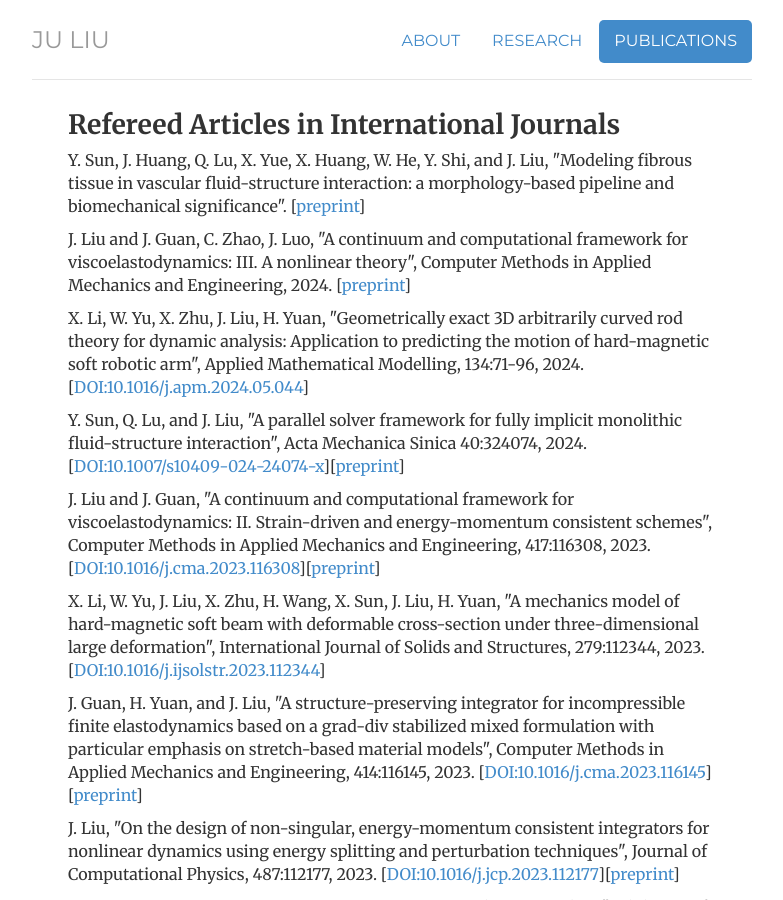
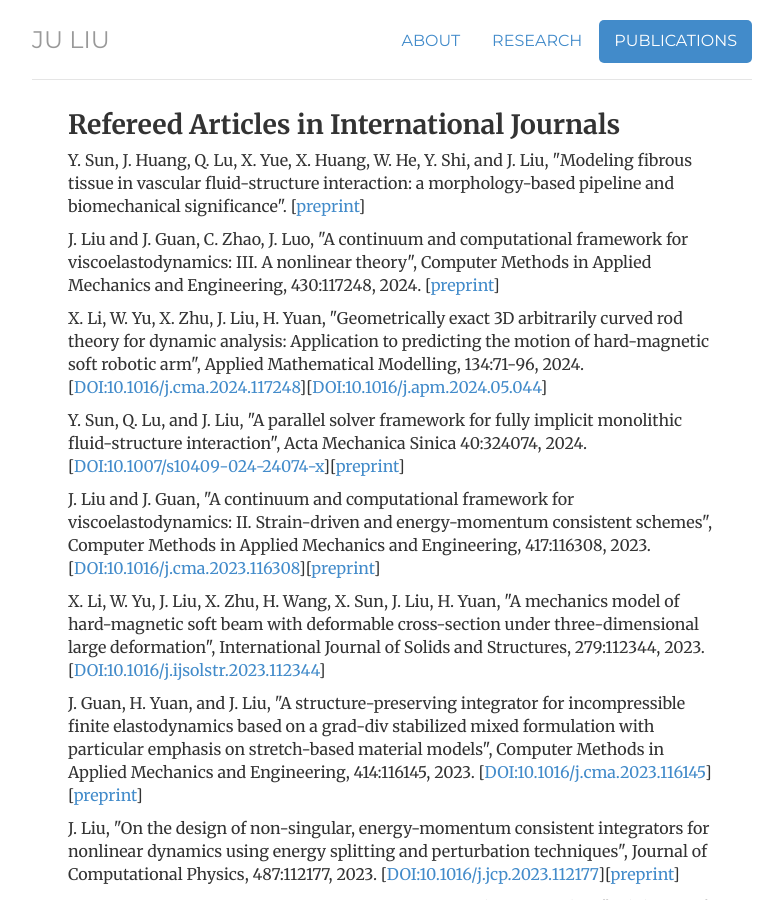
Before and after one commit to ju-liu/ju-liu.github.io, a Jekyll site: the page built from publications/index.html, in a window 1280 px wide and 900 px high. Shown: the whole window, without its empty margins (248-1031 px from the left). Built offline with Jekyll 4.4.1, drawn with Linux system fonts in a browser that asks for light colours; nearby versions of some CDN libraries; library files that are not in the unit come from our copies; comment, search, counter and statistics services are not loaded.

Commit message:
Update index.html

```diff
--- a/publications/index.html
+++ b/publications/index.html
@@ -12,9 +12,9 @@ description: Current Publications for Dr. Ju Liu
   <h2>Refereed Articles in International Journals</h2>
   <p>Y. Sun, J. Huang, Q. Lu, X. Yue, X. Huang, W. He, Y. Shi, and J. Liu, "Modeling fibrous tissue in vascular fluid-structure interaction: a morphology-based pipeline and biomechanical significance". [<a href="https://arxiv.org/pdf/2406.07064.pdf">preprint</a>]</p>
 
-  <p>J. Liu and J. Guan, C. Zhao, J. Luo, "A continuum and computational framework for viscoelastodynamics: III. A nonlinear theory", Computer Methods in Applied Mechanics and Engineering, 2024. [<a href="https://arxiv.org/pdf/2405.03090">preprint</a>]</p>
+  <p>J. Liu and J. Guan, C. Zhao, J. Luo, "A continuum and computational framework for viscoelastodynamics: III. A nonlinear theory", Computer Methods in Applied Mechanics and Engineering, 430:117248, 2024. [<a href="https://arxiv.org/pdf/2405.03090">preprint</a>]</p>
 
-  <p>X. Li, W. Yu, X. Zhu, J. Liu, H. Yuan, "Geometrically exact 3D arbitrarily curved rod theory for dynamic analysis: Application to predicting the motion of hard-magnetic soft robotic arm", Applied Mathematical Modelling, 134:71-96, 2024. [<a href="https://doi.org/10.1016/j.apm.2024.05.044">DOI:10.1016/j.apm.2024.05.044</a>]</p>
+  <p>X. Li, W. Yu, X. Zhu, J. Liu, H. Yuan, "Geometrically exact 3D arbitrarily curved rod theory for dynamic analysis: Application to predicting the motion of hard-magnetic soft robotic arm", Applied Mathematical Modelling, 134:71-96, 2024. [<a href="https://doi.org/10.1016/j.cma.2024.117248">DOI:10.1016/j.cma.2024.117248</a>][<a href="https://doi.org/10.1016/j.apm.2024.05.044">DOI:10.1016/j.apm.2024.05.044</a>]</p>
 
   <p>Y. Sun, Q. Lu, and J. Liu, "A parallel solver framework for fully implicit monolithic fluid-structure interaction", Acta Mechanica Sinica 40:324074, 2024. [<a href="https://doi.org/10.1007/s10409-024-24074-x">DOI:10.1007/s10409-024-24074-x</a>][<a href="https://arxiv.org/pdf/2206.06996.pdf">preprint</a>]</p>
 
```
